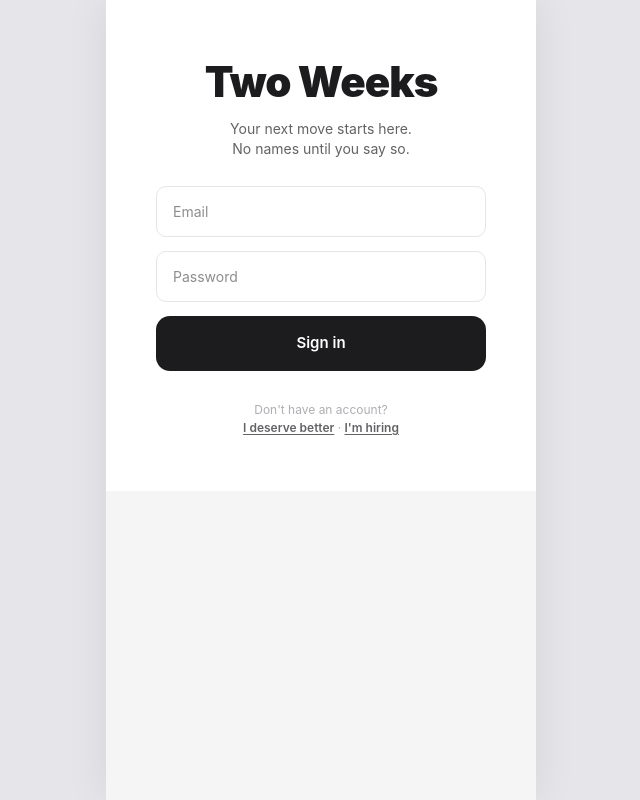
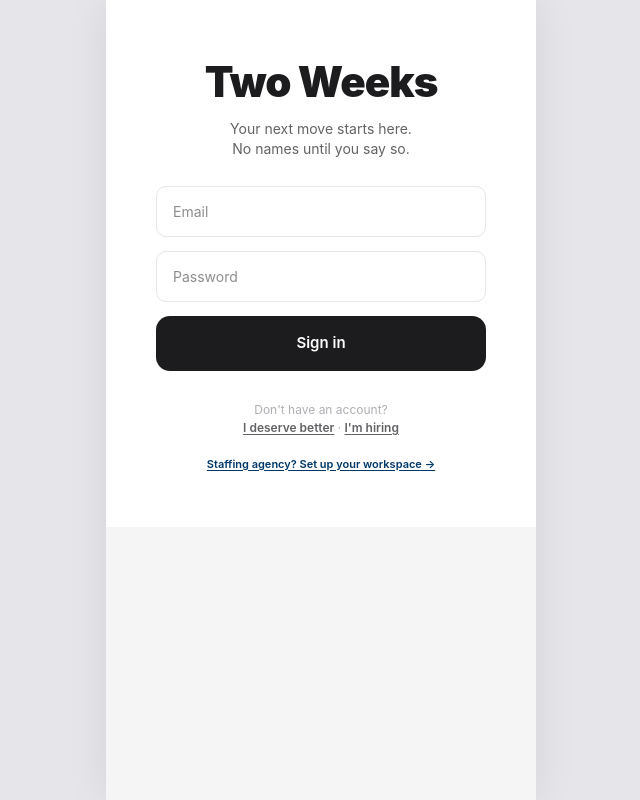
Before and after one commit to cozwood/twoweeks, a Next.js app: page /login in a window 1280 px wide. Shown: the whole page, without its empty margins (319-959 px from the left). Built offline with nearby package versions, Linux system fonts and the light colour scheme; no server answers.

Commit message:
Route recruiters to staffing dashboard on login

```diff
--- a/src/app/login/page.tsx
+++ b/src/app/login/page.tsx
@@ -37,7 +37,9 @@ export default function LoginPage() {
         .eq("id", data.user.id)
         .single();
 
-      if (profile?.role === "employer") {
+      if (profile?.role === "recruiter") {
+        router.push("/staff/dashboard");
+      } else if (profile?.role === "employer") {
         router.push("/browse");
       } else {
         router.push("/dashboard");
@@ -134,6 +136,10 @@ export default function LoginPage() {
           <Link href="/get-started/employer" className="footer-link">
             I&apos;m hiring
           </Link>
+          <br /><br />
+          <Link href="/get-started/recruiter" className="footer-link" style={{ color: 'var(--express-navy)', fontSize: '11px' }}>
+            Staffing agency? Set up your workspace →
+          </Link>
         </div>
       </div>
     </div>
```
